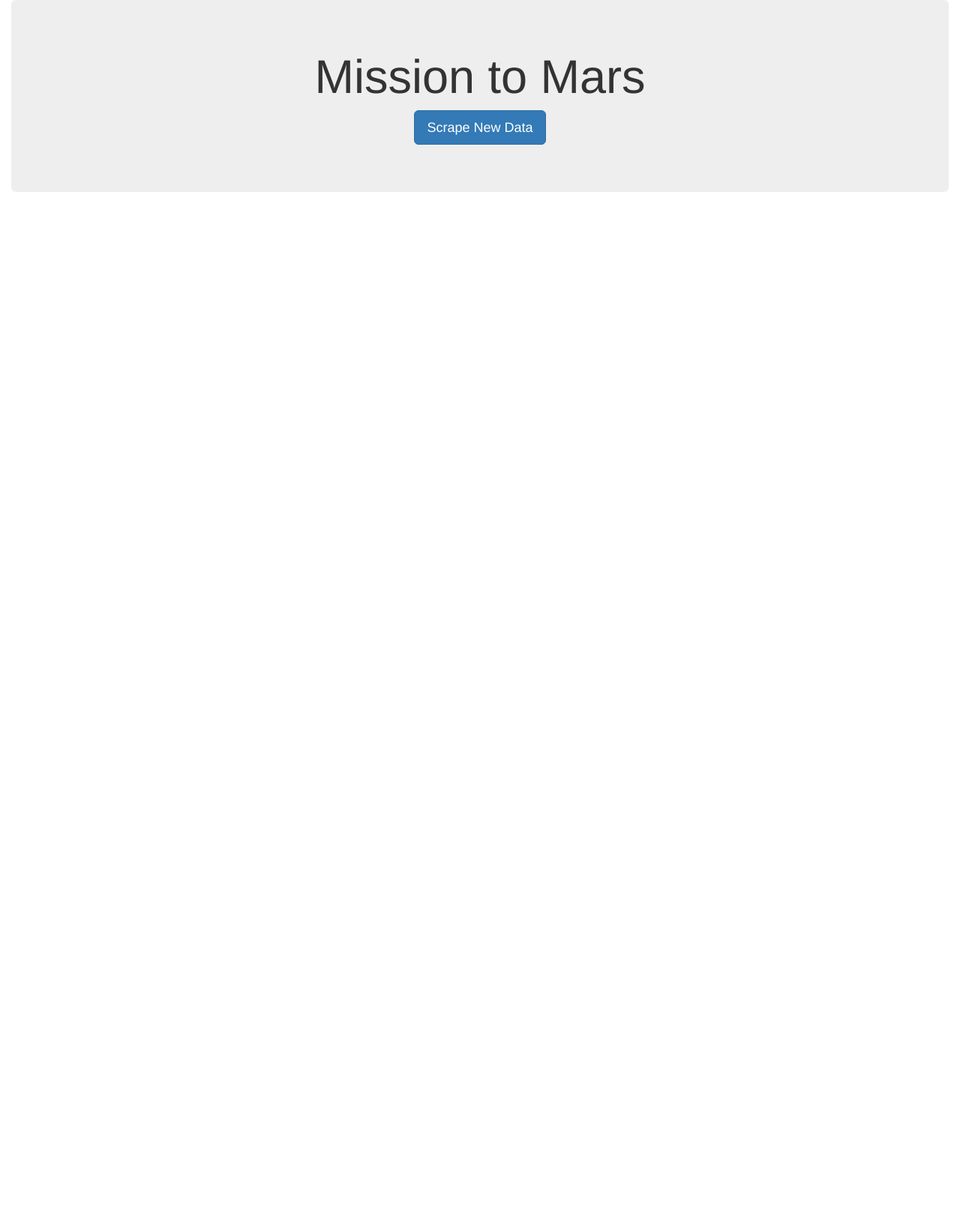
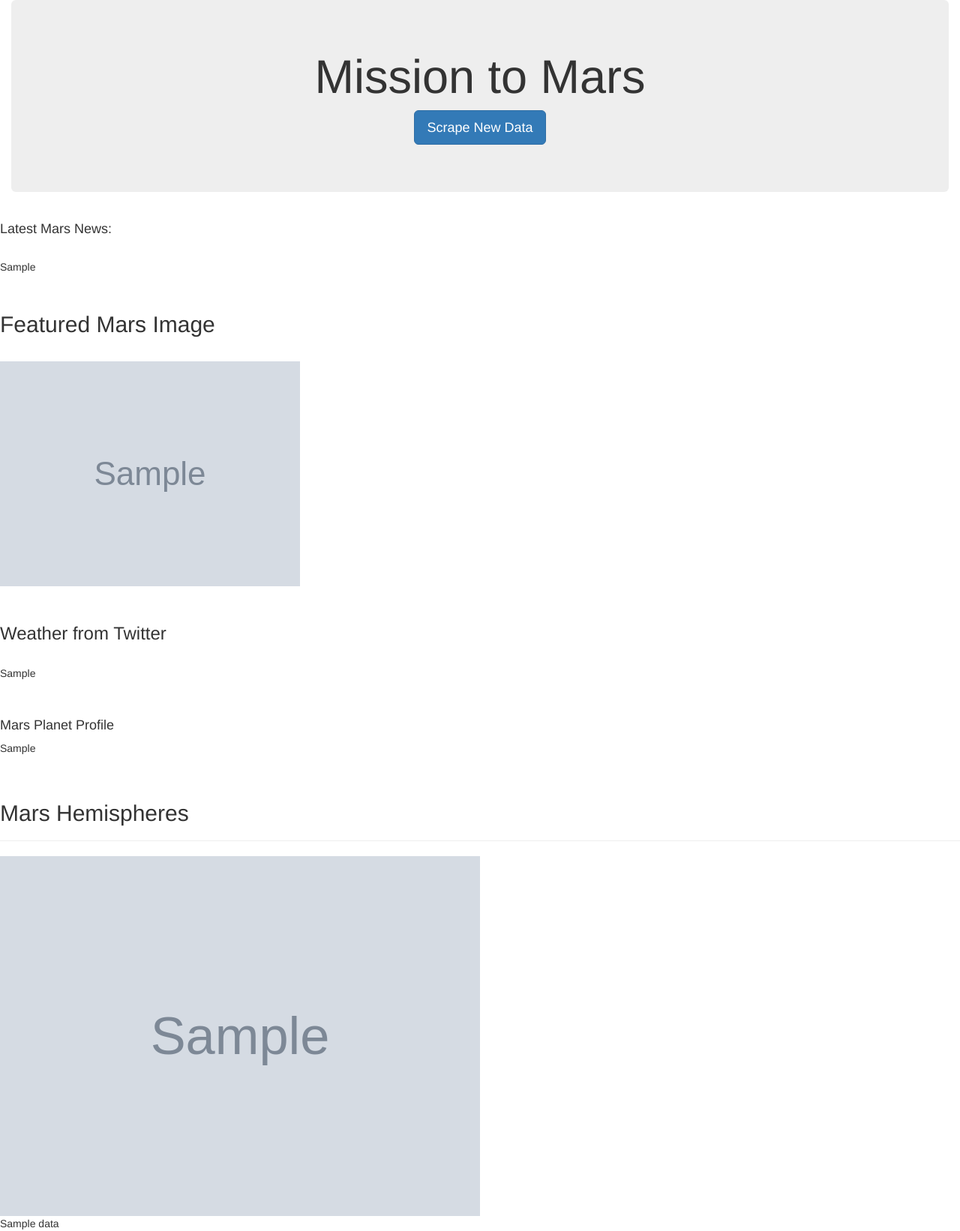
Before and after one commit to mcgeec91/Marz, a Flask app: page / in a window 1280 px wide. Shown: the whole page at 75% size. Before the commit the page ends 256 px from the top, so only its background shows below. Run offline with Flask 2, Linux system fonts and the light colour scheme; grey boxes marked "Sample" are stand-in pictures; a database or web service that is not in the repository returns one stand-in record (values such as "Sample title"); some libraries are stand-ins or nearby versions.

Commit message:
added stuff

```diff
--- a/flask app/templates/index.html
+++ b/flask app/templates/index.html
@@ -5,7 +5,7 @@
   <meta charset="UTF-8">
   <meta name="viewport" content="width=device-width, initial-scale=1.0">
   <meta http-equiv="X-UA-Compatible" content="ie=edge">
-  <title>Costa Rica Weather</title>
+  <title>Mars Info</title>
   <link rel="stylesheet" href="https://maxcdn.bootstrapcdn.com/bootstrap/3.3.7/css/bootstrap.min.css">
 </head>
 
@@ -13,10 +13,46 @@
   <div class="container-fluid">
     <div class="jumbotron text-center">
       <h1>Mission to Mars</h1>
+
       <p><a class="btn btn-primary btn-lg" href="/scrape" role="button">Scrape New Data</a></p>
     </div>
   </div>
   </div>
+  <h4> Latest Mars News: </h4>
+<br>
+<p class="news" style = "text-align: left;">   {{ mars_data.mars_news }}</p>
+<br>
+<h2 class="featured_image">  Featured Mars Image
+    <br> <br>
+  <img  src="{{ mars_data.featured_image_url }}"  alt="Featured Mars image">
+  </h2>
+    <br>
+    <h3>Weather from Twitter</h3>
+    <br>
+    <p1 class="twitter" style = "text-align: left;">  {{ mars_data.mars_weather}}</p1>
+    <br>
+    <br>
+    <br>
+    <h4 >Mars Planet Profile</h4>
+
+            {{ mars_data.mars_facts | safe}}
+            <br>
+
+            <br>
+            <br>
+            <h2>Mars Hemispheres</h2><hr>
+            {% for data in mars_data.mars_hemispheres %}
+
+
+                <img src="{{ data.img_url }}" style ="width: 50%; " alt="hemispheres" >
+                <div class="card-text" > {{data.title}} </div>
+
+              </div>
+
+            {% endfor %}
+
+          </div>
+        </div>
 </body>
 
 </html>
```
